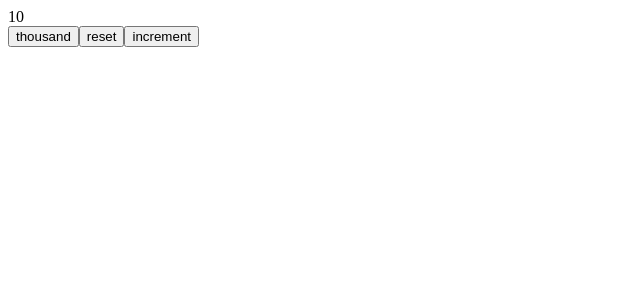
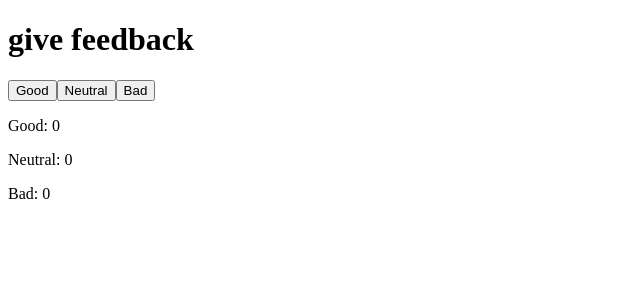
Before and after one commit to AbdullahiHared/FSPart1, a React (Vite) app in the folder part1/: page / in a window 1280 px wide. Shown: the top 300 px of the page, without its empty margins (0-640 px from the left). Built offline with nearby package versions, Linux system fonts and the light colour scheme.

Commit message:
exercise 1.6 completed

```diff
--- a/part1/src/App.jsx
+++ b/part1/src/App.jsx
@@ -1,30 +1,44 @@
-import React, { useState } from 'react'
+import { useState } from "react";
 
+const Display = () => <h1>give feedback</h1>;
+const App = () => {
+  // save clicks of each button to its own state
+  const [good, setGood] = useState(0);
+  const [neutral, setNeutral] = useState(0);
+  const [bad, setBad] = useState(0);
 
-const Display = props => <div>{props.value}</div>
+  const incrementGood = () => {
+    const updatedGood = good + 1;
+    setGood(updatedGood);
+    console.log(updatedGood);
+  };
 
-const Button = (props) => (
-  <button onClick={props.handleClick}>
-    {props.text}
-  </button>
-)
+  const incrementNeutral = () => {
+    const updateNeutral = neutral + 1;
+    setNeutral(updateNeutral);
+    console.log(neutral);
+  };
 
-const App = () => {
-  const [value, setValue] = useState(10)
-
-  const setToValue = newValue => {
-    console.log('value now', newValue)
-    setValue(newValue)
-  }
+  const incrementBad = () => {
+    const updatedBad = bad + 1;
+    setBad(updatedBad);
+    console.log(updatedBad);
+  };
 
   return (
     <div>
-      <Display value={value} />
-      <Button handleClick={() => setToValue(1000)} text="thousand" />
-      <Button handleClick={() => setToValue(0)} text="reset" />
-      <Button handleClick={() => setToValue(value + 1)} text="increment" />
+      <Display />
+      <div>
+        <button onClick={incrementGood}>Good</button>
+        <button onClick={incrementNeutral}>Neutral</button>
+        <button onClick={incrementBad}>Bad</button>
+      </div>
+
+      <p>Good: {good}</p>
+      <p>Neutral: {neutral}</p>
+      <p>Bad: {bad}</p>
     </div>
-  )
-}
+  );
+};
 
-export default App
+export default App;
--- a/part1/src/main.jsx
+++ b/part1/src/main.jsx
@@ -1,3 +1,4 @@
+import React from 'react'
 import ReactDOM from 'react-dom/client'
 
 import App from './App'
```
